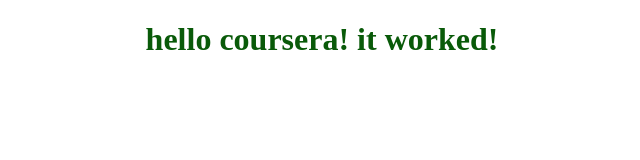
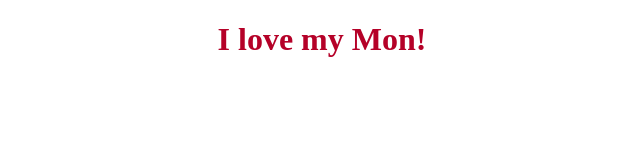
Before and after one commit to dst3rn/coursera-test, a plain HTML site: page site/index.html in a window 1280 px wide. Shown: the whole page, without its empty margins (318-958 px from the left). Drawn offline with Linux system fonts and the light colour scheme.

Commit message:
for mon!

```diff
--- a/site/index.html
+++ b/site/index.html
@@ -4,7 +4,7 @@
     <title>hello</title>
 </head>
 <body>
-    <h1 style="color: rgb(9, 90, 9); font size: 50px; text-align: center;">
-        hello coursera! it worked!</h1>
+    <h1 style="color: rgb(181, 1, 40); font size: 50px; text-align: center;">
+        I love my Mon!</h1>
 </body>
 </html>
```
